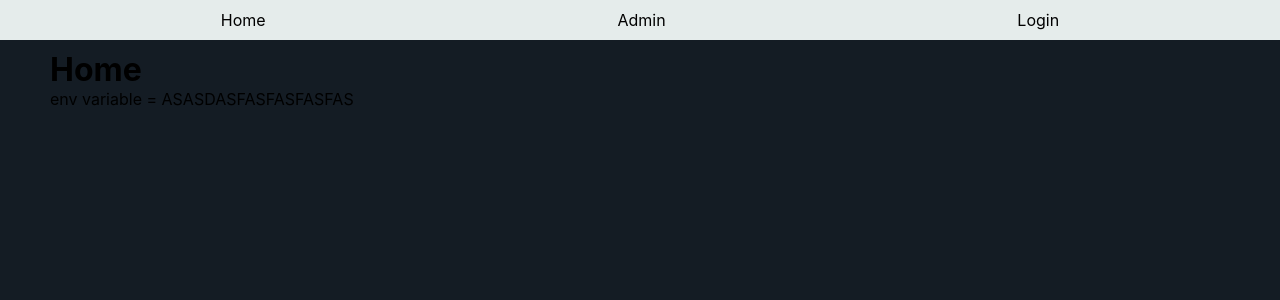
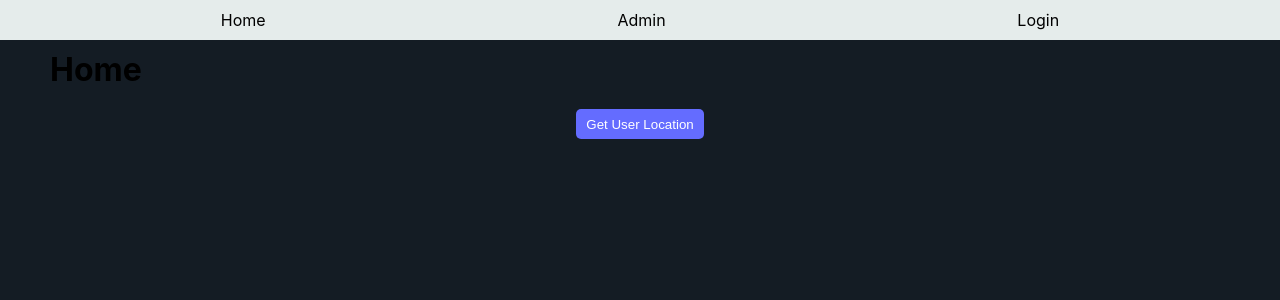
Before and after one commit to Mighty-Lion/Practice, a React (Vite) app: page / in a window 1280 px wide. Shown: the top 300 px of the page. Built offline with nearby package versions, Linux system fonts and the light colour scheme.

Commit message:
added TestLocation component

```diff
--- a/src/components/TestLocation/index.styles.ts
+++ b/src/components/TestLocation/index.styles.ts
@@ -0,0 +1,24 @@
+import styled from '@emotion/styled';
+
+export const LocationContainer = styled.section`
+  display: grid;
+  justify-content: center;
+  grid-gap: 10px;
+  margin-top: 20px;
+`;
+
+export const LocationTitle = styled.h2`
+  font-family: Roboto, sans-serif;
+  font-style: normal;
+  font-weight: normal;
+  font-size: 20px;
+  color: var(--color-white-0);
+`;
+
+export const LocationLabel = styled.label`
+  font-family: Roboto, sans-serif;
+  font-style: normal;
+  font-weight: normal;
+  font-size: 14px;
+  color: var(--color-white-0);
+`;
--- a/src/components/TestLocation/index.tsx
+++ b/src/components/TestLocation/index.tsx
@@ -0,0 +1,45 @@
+import { useState } from 'react';
+import {
+  LocationContainer,
+  LocationLabel,
+  LocationTitle,
+} from '@/components/TestLocation/index.styles';
+import { Button } from '@/components/Button/index.styles';
+
+interface ILocationProps {
+  latitude: number;
+  longitude: number;
+}
+export function TestLocation() {
+  const [userLocation, setUserLocation] = useState<ILocationProps | null>(null);
+
+  const getUserLocation = () => {
+    if (navigator.geolocation) {
+      navigator.geolocation.getCurrentPosition(
+        (position) => {
+          const { latitude, longitude } = position.coords;
+          setUserLocation({ latitude, longitude });
+        },
+
+        (error) => {
+          console.error('Error get user location: ', error);
+        }
+      );
+    } else {
+      console.log('Geolocation is not supported by this browser');
+    }
+  };
+
+  return (
+    <LocationContainer>
+      <Button onClick={getUserLocation}>Get User Location</Button>
+      {userLocation && (
+        <LocationContainer>
+          <LocationTitle>User Location</LocationTitle>
+          <LocationLabel>Latitude: {userLocation.latitude}</LocationLabel>
+          <LocationLabel>Longitude: {userLocation.longitude}</LocationLabel>
+        </LocationContainer>
+      )}
+    </LocationContainer>
+  );
+}
--- a/src/pages/Home/index.tsx
+++ b/src/pages/Home/index.tsx
@@ -1,8 +1,11 @@
+import { TestLocation } from '@/components/TestLocation';
+
 export function Home() {
   return (
     <>
       <h1>Home</h1>
-      <div>env variable = {import.meta.env.VITE_API}</div>
+      {/*<div>env variable = {import.meta.env.VITE_API}</div>*/}
+      <TestLocation />
     </>
   );
 }
```
